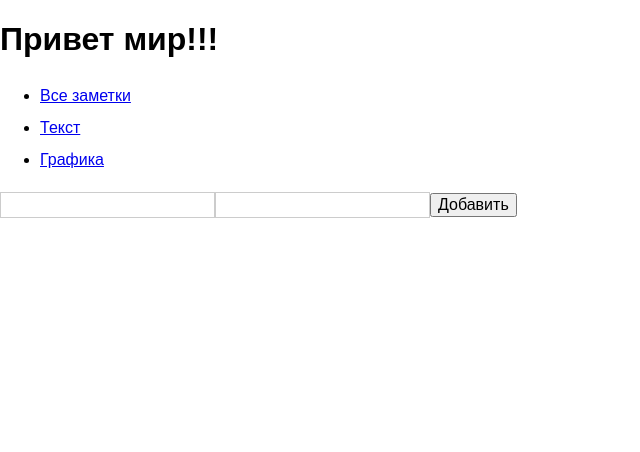
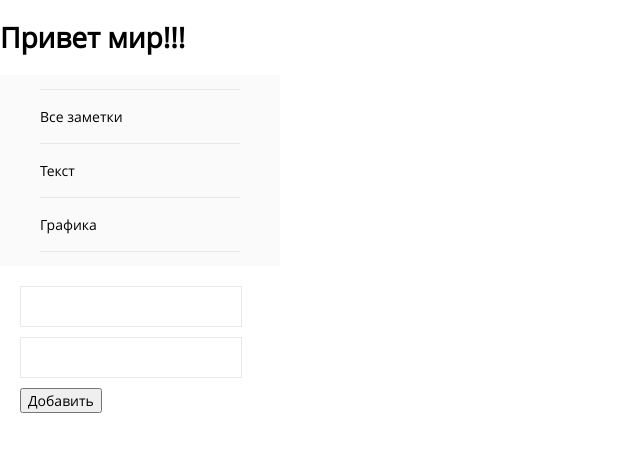
Before and after one commit to burlakilia/js_20161010, a website: page index.html in a window 1280 px wide. Shown: the whole page, without its empty margins (0-640 px from the left). Drawn offline with Linux system fonts and the light colour scheme.

Commit message:
стили для меню и контейнера

```diff
--- a/blocks/menu/menu.css
+++ b/blocks/menu/menu.css
@@ -1,7 +1,50 @@
+.menu {
+    background-color: #fafafa;
+}
+
+@media screen and (min-width: 768px) {
+
+    .menu {
+        flex-basis: 280px;
+        flex-shrink: 0;
+    }
+}
+
 .menu__list {
-    margin-top: 17px;
+    list-style: none;
+    padding: 0 40px;
 }
 
 .menu__item {
+    border-top: 1px solid #e8e8e8;
     padding: 7px 0 7px 0;
+    position: relative;
 }
+
+.menu__item_main::before {
+    content: "";
+    display: block;
+    width: 14px;
+    height: 10px;
+    background: url("../../img/icon-menu-main.svg");
+    position: absolute;
+    top: 21px;
+    left: -27px;
+}
+
+.menu__item:last-child {
+    border-bottom: 1px solid #e8e8e8;
+}
+
+.menu__item a {
+    display: block;
+    padding: 10px 0;
+    color: #000;
+    text-decoration: none;
+    transition-duration: 0.2s;
+}
+
+.menu__item a:hover,
+.menu__item a:hover:active {
+    opacity: 0.5;
+}
--- a/blocks/new-sticker-form/new-sticker-form.css
+++ b/blocks/new-sticker-form/new-sticker-form.css
@@ -1,11 +1,26 @@
+.new-sticker-form {
+	padding: 20px;
+}
+
+.new-sticker-form input {
+	display: block;
+	width: 200px;
+	padding: 10px;
+	margin-bottom: 10px;
+	border: 1px solid #e8e8e8;
+	font-family: opensans-regular, Arial, sans-serif;
+	font-size: 14px;
+	color: #000;
+}
+
 .new-sticker-form__submit {
+	font-family: opensans-regular, Arial, sans-serif;
+	font-size: 14px;
 }
+
 .new-sticker-form__title {
-	padding: 3px;
-	border: 1px solid #CCC;
-	color: red;
+
 }
+
 .new-sticker-form__href {
-	padding: 3px;
-	border: 1px solid #CCC;
 }
--- a/blocks/new-sticker-form/new-sticker-form.xml
+++ b/blocks/new-sticker-form/new-sticker-form.xml
@@ -1,5 +1,5 @@
 <fest:template xmlns:fest="http://fest.mail.ru">
-    <div class="menu__form">
+    <div class="new-sticker-form__form">
         <input type="text" class="new-sticker-form__title"></input>
         <input type="text" class="new-sticker-form__href"></input>
         <button class="new-sticker-form__submit">Добавить</button>
--- a/blocks/new-sticker-form/new-sticker-form.xml.js
+++ b/blocks/new-sticker-form/new-sticker-form.xml.js
@@ -27,4 +27,4 @@ let MenuFormTemplate = function (__fest_context){"use strict";var __fest_self=th
 	},__fest_param = function __fest_param(fn) {
 		fn.param = true;
 		return fn;
-	},i18n=__fest_self && typeof __fest_self.i18n === "function" ? __fest_self.i18n : function (str) {return str;},___fest_log_error;if(typeof __fest_error === "undefined"){___fest_log_error = (typeof console !== "undefined" && console.error) ? function(){return Function.prototype.apply.call(console.error, console, arguments)} : function(){};}else{___fest_log_error=__fest_error};function __fest_log_error(msg){___fest_log_error(msg+"\nin block \""+__fest_debug_block+"\" at line: "+__fest_debug_line+"\nfile: "+__fest_debug_file)}function __fest_call(fn, params,cp){if(cp)for(var i in params)if(typeof params[i]=="function"&&params[i].param)params[i]=params[i]();return fn.call(__fest_self,params)}__fest_buf+=("<div class=\"menu__form\"><input type=\"text\" class=\"new-sticker-form__title\"/><input type=\"text\" class=\"new-sticker-form__href\"/><button class=\"new-sticker-form__submit\">Добавить</button></div>");__fest_to=__fest_chunks.length;if (__fest_to) {__fest_iterator = 0;for (;__fest_iterator<__fest_to;__fest_iterator++) {__fest_chunk=__fest_chunks[__fest_iterator];if (typeof __fest_chunk==="string") {__fest_html+=__fest_chunk;} else {__fest_fn=__fest_blocks[__fest_chunk.name];if (__fest_fn) __fest_html+=__fest_call(__fest_fn,__fest_chunk.params,__fest_chunk.cp);}}return __fest_html+__fest_buf;} else {return __fest_buf;}}
+	},i18n=__fest_self && typeof __fest_self.i18n === "function" ? __fest_self.i18n : function (str) {return str;},___fest_log_error;if(typeof __fest_error === "undefined"){___fest_log_error = (typeof console !== "undefined" && console.error) ? function(){return Function.prototype.apply.call(console.error, console, arguments)} : function(){};}else{___fest_log_error=__fest_error};function __fest_log_error(msg){___fest_log_error(msg+"\nin block \""+__fest_debug_block+"\" at line: "+__fest_debug_line+"\nfile: "+__fest_debug_file)}function __fest_call(fn, params,cp){if(cp)for(var i in params)if(typeof params[i]=="function"&&params[i].param)params[i]=params[i]();return fn.call(__fest_self,params)}__fest_buf+=("<div class=\"new-sticker-form__form\"><input type=\"text\" class=\"new-sticker-form__title\"/><input type=\"text\" class=\"new-sticker-form__href\"/><button class=\"new-sticker-form__submit\">Добавить</button></div>");__fest_to=__fest_chunks.length;if (__fest_to) {__fest_iterator = 0;for (;__fest_iterator<__fest_to;__fest_iterator++) {__fest_chunk=__fest_chunks[__fest_iterator];if (typeof __fest_chunk==="string") {__fest_html+=__fest_chunk;} else {__fest_fn=__fest_blocks[__fest_chunk.name];if (__fest_fn) __fest_html+=__fest_call(__fest_fn,__fest_chunk.params,__fest_chunk.cp);}}return __fest_html+__fest_buf;} else {return __fest_buf;}}
--- a/index.html
+++ b/index.html
@@ -19,7 +19,7 @@
     <h1>Привет мир!!!</h1>
 
     <div class="container"></div>
-    <div class="new-sticker-form__container"></div>
+    <div class="new-sticker-form"></div>
 
     <script>
         'use strict';
@@ -42,7 +42,7 @@
             href: '/graphic'
         });
 
-        let menuForm = new MenuForm(document.querySelector('.new-sticker-form__container'), menu);
+        let menuForm = new MenuForm(document.querySelector('.new-sticker-form'), menu);
 
     </script>
 
--- a/style.css
+++ b/style.css
@@ -1,3 +1,28 @@
 .template {
     display: none;
 }
+
+@font-face {
+    font-family: "opensans-regular";
+    src: url("./fonts/opensans-regular.woff2") format("woff2"),
+    url("./fonts/opensans-regular.woff") format("woff");
+    font-weight: 400;
+    font-style: normal;
+}
+
+body {
+    font-family: opensans-regular, Arial, sans-serif;
+    font-size: 14px;
+    color: #000;
+}
+
+.container {
+    min-width: 320px;
+    margin: 0 auto;
+}
+
+@media screen and (min-width: 768px) {
+    .container {
+        display: flex;
+    }
+}
```
Also changed, not shown: fonts/opensans-regular.woff (added), fonts/opensans-regular.woff2 (added), img/icon-menu-main.svg (added).
